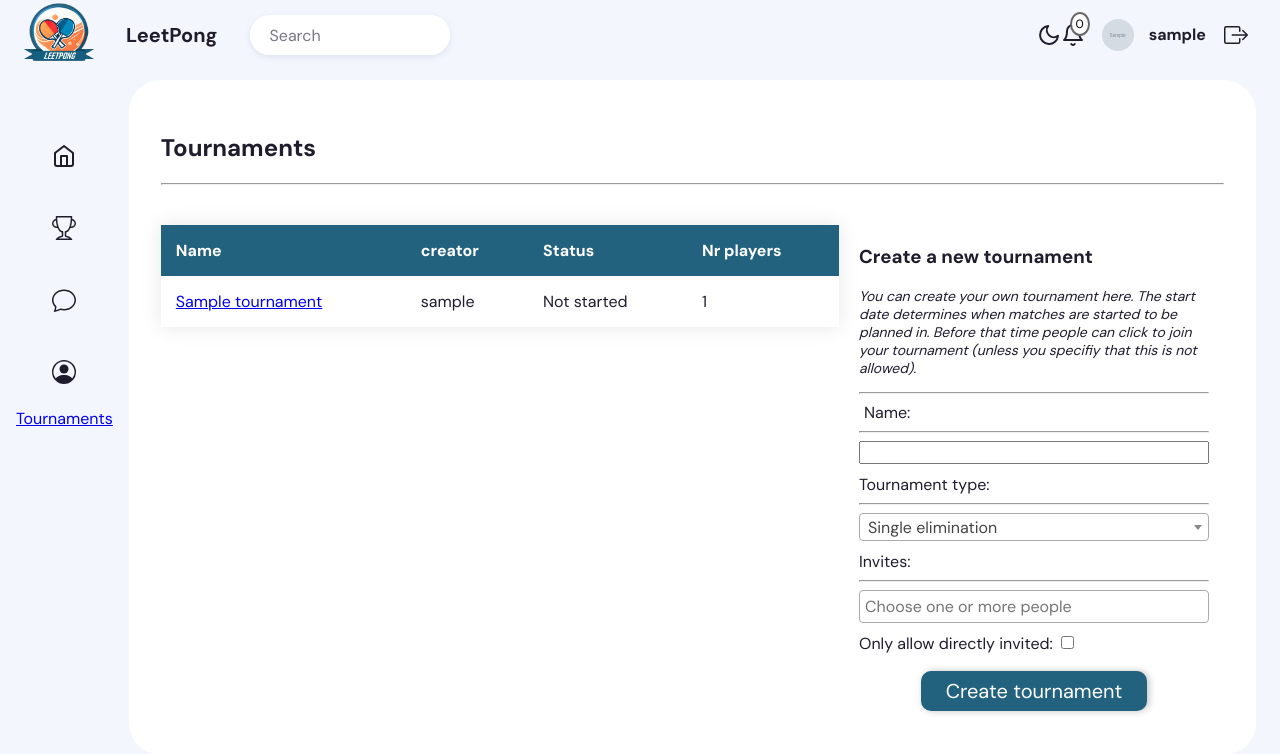
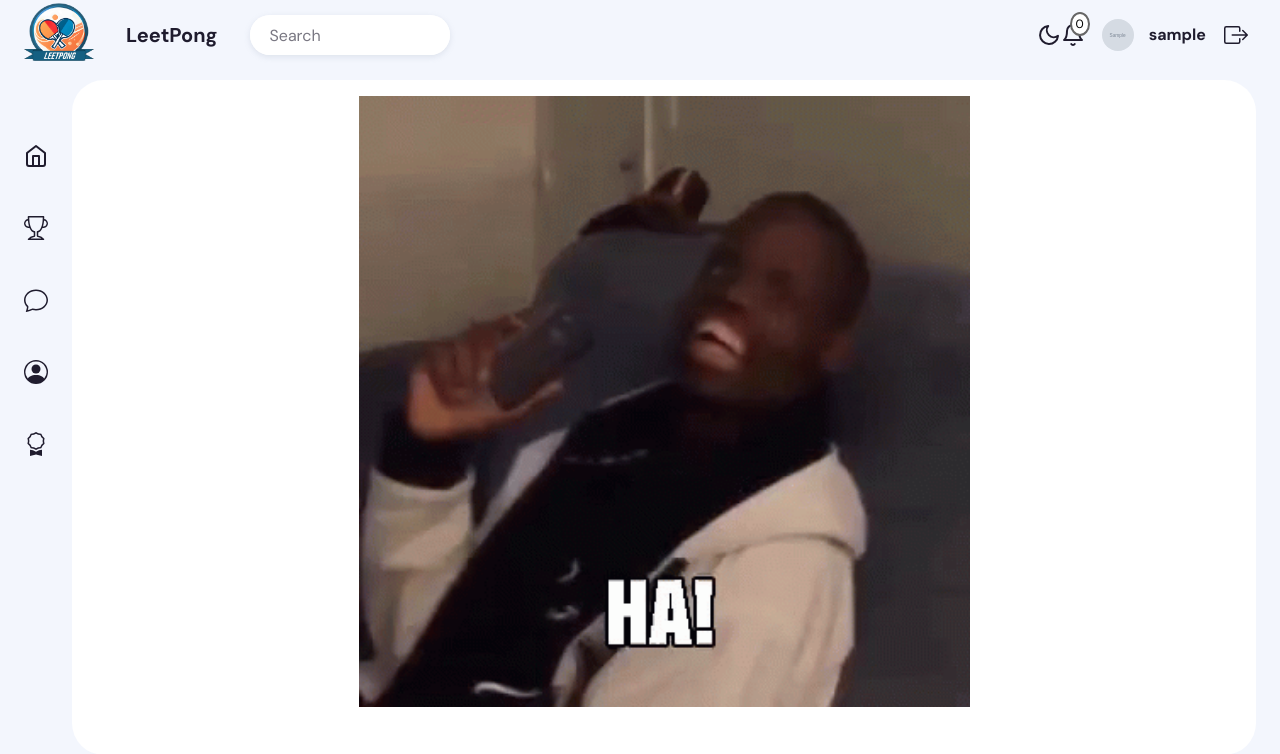
Before and after one commit to bramvanwersch/pingpong_bracket, a Django app: page /tournament/ in a window 1280 px wide. Shown: the top 754 px of the page. Run offline with Django 4.2, Linux system fonts and the light colour scheme; a user stored in the database is signed in; tables that the repository leaves empty hold one stand-in row (values such as "Sample post"); grey boxes marked "Sample" are stand-in pictures.

Commit message:
we do a little bit of joking over here

```diff
--- a/base/templates/403.html
+++ b/base/templates/403.html
@@ -1,8 +1,12 @@
 {% extends 'app.html' %}
 {% load static %}
-}
+
 {% block app %}
     <div style="height: 100%; width: 100%; font-size: 60px; display: flex; align-items: center; justify-content: center">
-        <img src="/static/images/403.gif" style="height: 100%; margin-bottom: 32px">
+        {% if image_name %}
+            <img src="/static/images/{{ image_name }}" style="height: 100%; margin-bottom: 32px">
+        {% else %}
+            <img src="/static/images/403.gif" style="height: 100%; margin-bottom: 32px">
+        {% endif %}
     </div>
 {% endblock %}
--- a/base/templates/app.html
+++ b/base/templates/app.html
@@ -93,9 +93,14 @@
                               d="M0 8a8 8 0 1 1 16 0A8 8 0 0 1 0 8m8-7a7 7 0 0 0-5.468 11.37C3.242 11.226 4.805 10 8 10s4.757 1.225 5.468 2.37A7 7 0 0 0 8 1"/>
                     </svg>
                 </a>
-            <a href="/tournament/">
-                Tournaments
-            </a>
+                <a href="/tournament/" class="app-sidebar-link {% if current == 'tournament' %}active{% endif %}"
+                   title="Chatting">
+                    <svg xmlns="http://www.w3.org/2000/svg" width="24" height="24" fill="currentColor"
+                         class="bi bi-award" viewBox="0 0 16 16">
+                        <path d="M9.669.864 8 0 6.331.864l-1.858.282-.842 1.68-1.337 1.32L2.6 6l-.306 1.854 1.337 1.32.842 1.68 1.858.282L8 12l1.669-.864 1.858-.282.842-1.68 1.337-1.32L13.4 6l.306-1.854-1.337-1.32-.842-1.68zm1.196 1.193.684 1.365 1.086 1.072L12.387 6l.248 1.506-1.086 1.072-.684 1.365-1.51.229L8 10.874l-1.355-.702-1.51-.229-.684-1.365-1.086-1.072L3.614 6l-.25-1.506 1.087-1.072.684-1.365 1.51-.229L8 1.126l1.356.702z"/>
+                        <path d="M4 11.794V16l4-1 4 1v-4.206l-2.018.306L8 13.126 6.018 12.1z"/>
+                    </svg>
+                </a>
             </div>
 
             <div class="outer-projects-section">
--- a/tournaments/views.py
+++ b/tournaments/views.py
@@ -13,6 +13,7 @@ from tournaments.src import utility
 
 class TournamentMainView(BaseView):
     def get(self, request):
+        return TemplateResponse(request, "403.html", {"image_name": "403-troll.gif"})
         names = chatting_utility.get_user_mapping([request.user])
         types = [c[0] for c in Tournament.TournamentType.choices]
         tournament_objects = Tournament.objects.all().order_by("start_date")[:50]
@@ -23,7 +24,13 @@ class TournamentMainView(BaseView):
         return TemplateResponse(
             request,
             "tournaments_overview.html",
-            {"names": names, "issue": issue, "types": types, "tournament_data": tournament_data},
+            {
+                "names": names,
+                "issue": issue,
+                "types": types,
+                "tournament_data": tournament_data,
+                "current": "tournament",
+            },
         )
 
 
@@ -139,6 +146,7 @@ class StartTournamentView(BaseView):
 
 class TournamentDetailView(BaseView):
     def get(self, request, tournament_id):
+        return TemplateResponse(request, "403.html", {"image_name": "403-troll.gif"})
         tournament = Tournament.objects.get(pk=tournament_id)
         data = utility.tournament_table_data([tournament])[0]
         games = list(
@@ -151,7 +159,9 @@ class TournamentDetailView(BaseView):
         if "issue" in request.session:
             issue = request.session.pop("issue")
         return TemplateResponse(
-            request, "tournaments_detail.html", {"data": data, "issue": issue, "elimination_games": game_data}
+            request,
+            "tournaments_detail.html",
+            {"data": data, "issue": issue, "elimination_games": game_data, "current": "tournament"},
         )
 
 
```
Also changed, not shown: static/images/403-troll.gif (added).
